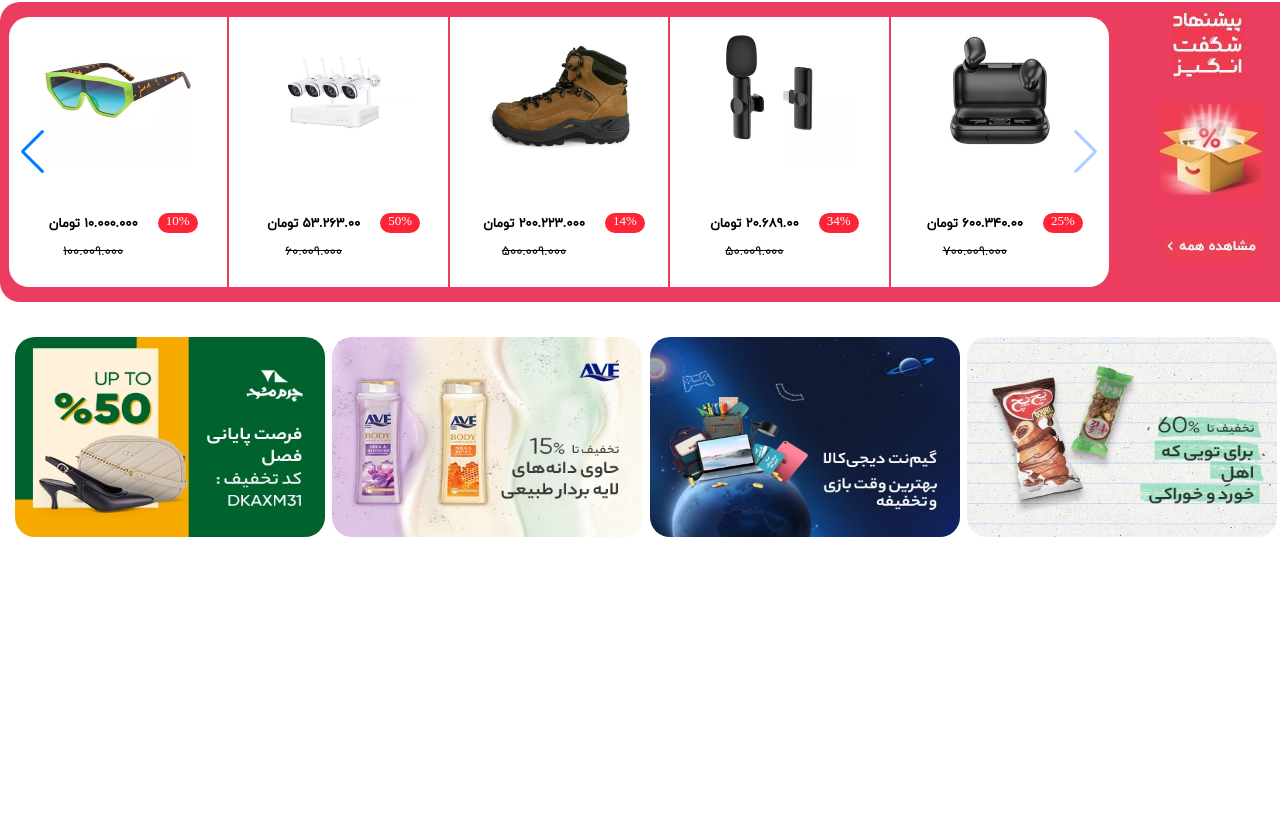
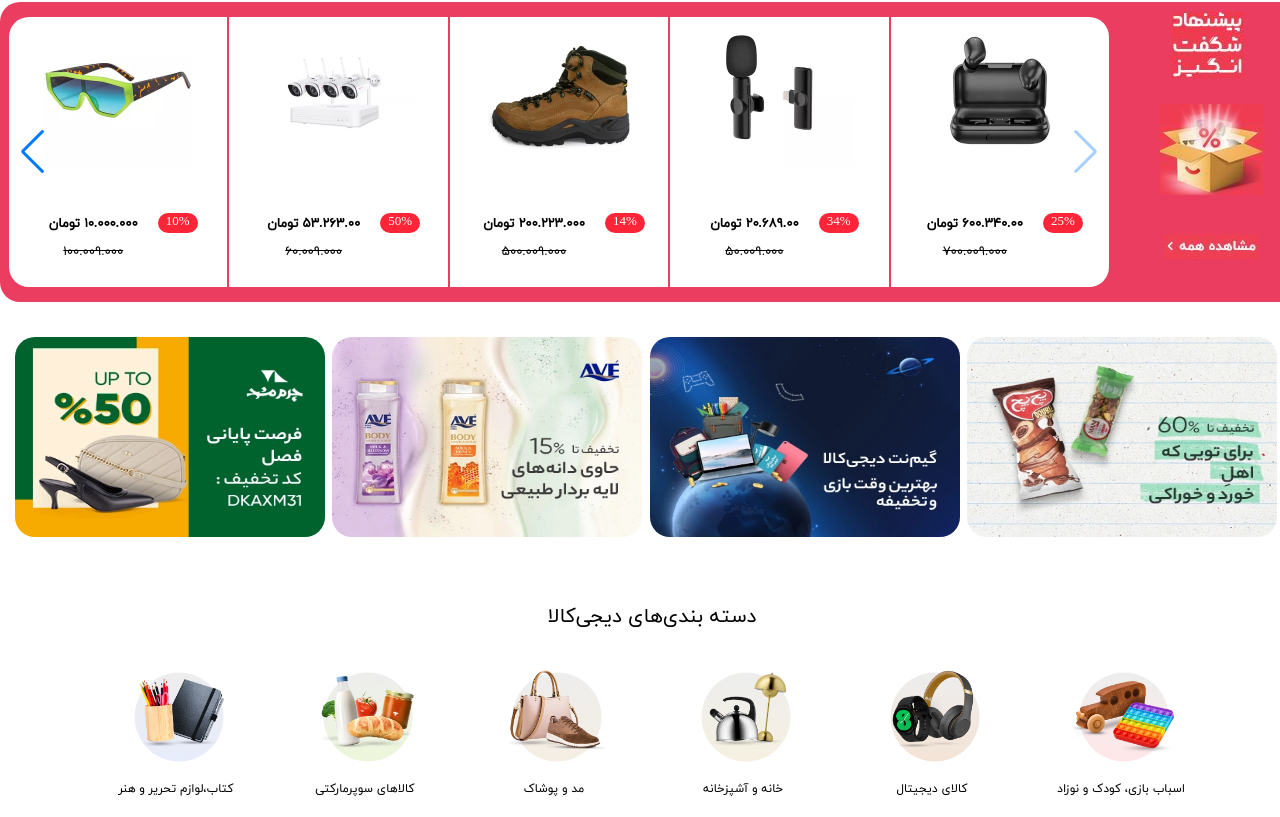
Before and after one commit to sinarahbari/Digikala-project, a website: page index.html in a window 1280 px wide. Shown: the part 959-1776 px from the top of the page. Before the commit the page ends 1506 px from the top, so only its background shows below. Drawn offline with Linux system fonts and the light colour scheme; files whose address does not match are found by name.

Commit message:
CATEGORY PART1 created

```diff
--- /dev/null
+++ b/css/category1.css
@@ -0,0 +1,200 @@
+/*category start*/
+div.category {
+  width: 1304px;
+  height: 60px;
+  text-align: center;
+  margin: 40px -80px 40px 0px;
+  /* background-color: aqua; */
+}
+div.category > p {
+  line-height: 60px;
+  font-family: IR-YEKAN;
+  font-size: 20px;
+}
+div.ctgry {
+  width: inherit;
+  height: 150px;
+  margin: -20px -80px 40px 0px;
+  /* background-color: aqua; */
+}
+
+div.ctgry > div.ctgry-1 {
+  line-height: -100px;
+  position: relative;
+  margin-right: 90px;
+}
+
+div.ctgry > div.ctgry-1 > div.toy {
+  width: 181.71px;
+  height: 134.04px;
+  position: absolute;
+  /* background-color: black; */
+}
+
+div.ctgry > div.ctgry-1 > div.toy > a {
+  width: 181.71px;
+  height: 134.04px;
+}
+
+div.ctgry > div.ctgry-1 > div.toy > a > img {
+  width: 100px;
+  height: 100px;
+  margin-right: 40px;
+  /* background-color: blue; */
+}
+
+div.ctgry > div.ctgry-1 > div.toy > p {
+  width: 130px;
+  height: 26.04px;
+  margin-top: 8px;
+  margin-right: 28px;
+  font-size: 12px;
+  font-family: IR-YEKAN;
+  text-align: center;
+}
+
+div.ctgry > div.ctgry-1 > div.book {
+  width: 181.71px;
+  height: 134.04px;
+  right: 945px;
+  position: absolute;
+}
+div.ctgry > div.ctgry-1 > div.book > a {
+  width: 181.71px;
+  height: 134.04px;
+}
+div.ctgry > div.ctgry-1 > div.book > a > img {
+  width: 100px;
+  height: 100px;
+  margin-right: 40px;
+}
+div.ctgry > div.ctgry-1 > div.book > p {
+  width: 130px;
+  height: 26.04px;
+  margin-top: 8px;
+  margin-right: 28px;
+  font-size: 12px;
+  font-family: IR-YEKAN;
+  text-align: center;
+}
+div.ctgry > div.ctgry-1 > div.supermarket {
+  width: 181.71px;
+  height: 134.04px;
+  right: 756px;
+  position: absolute;
+}
+div.ctgry > div.ctgry-1 > div.supermarket > a {
+  width: 181.71px;
+  height: 134.04px;
+}
+div.ctgry > div.ctgry-1 > div.supermarket > a > img {
+  width: 100px;
+  height: 100px;
+  margin-right: 40px;
+}
+div.ctgry > div.ctgry-1 > div.supermarket > p {
+  width: 130px;
+  height: 26.04px;
+  margin-top: 8px;
+  margin-right: 28px;
+  font-size: 12px;
+  font-family: IR-YEKAN;
+  text-align: center;
+}
+div.ctgry > div.ctgry-1 > div.clothes {
+  width: 181.71px;
+  height: 134.04px;
+  right: 567px;
+  position: absolute;
+}
+div.ctgry > div.ctgry-1 > div.clothes > a {
+  width: 181.71px;
+  height: 134.04px;
+}
+div.ctgry > div.ctgry-1 > div.clothes > a > img {
+  width: 100px;
+  height: 100px;
+  margin-right: 40px;
+}
+div.ctgry > div.ctgry-1 > div.clothes > p {
+  width: 130px;
+  height: 26.04px;
+  margin-top: 8px;
+  margin-right: 28px;
+  font-size: 12px;
+  font-family: IR-YEKAN;
+  text-align: center;
+}
+div.ctgry > div.ctgry-1 > div.kitchen {
+  width: 181.71px;
+  height: 134.04px;
+  right: 378px;
+  position: absolute;
+}
+div.ctgry > div.ctgry-1 > div.kitchen > a {
+  width: 181.71px;
+  height: 134.04px;
+}
+div.ctgry > div.ctgry-1 > div.kitchen > a > img {
+  width: 100px;
+  height: 100px;
+  margin-right: 40px;
+}
+div.ctgry > div.ctgry-1 > div.kitchen > p {
+  width: 130px;
+  height: 26.04px;
+  margin-top: 8px;
+  margin-right: 28px;
+  font-size: 12px;
+  font-family: IR-YEKAN;
+  text-align: center;
+}
+div.ctgry > div.ctgry-1 > div.digital {
+  width: 181.71px;
+  height: 134.04px;
+  right: 189px;
+  position: absolute;
+}
+div.ctgry > div.ctgry-1 > div.digital > a {
+  width: 181.71px;
+  height: 134.04px;
+}
+div.ctgry > div.ctgry-1 > div.digital > a > img {
+  width: 100px;
+  height: 100px;
+  margin-right: 40px;
+}
+div.ctgry > div.ctgry-1 > div.digital > p {
+  width: 130px;
+  height: 26.04px;
+  margin-top: 8px;
+  margin-right: 28px;
+  font-size: 12px;
+  font-family: IR-YEKAN;
+  text-align: center;
+}
+div.ctgry > div.ctgry-1 > div.mobile {
+  width: 181.71px;
+  height: 134.04px;
+  right: 0;
+  position: absolute;
+}
+div.ctgry > div.ctgry-1 > div.mobile > a {
+  width: 181.71px;
+  height: 134.04px;
+}
+div.ctgry > div.ctgry-1 > div.mobile > a > img {
+  width: 100px;
+  height: 100px;
+  margin-right: 40px;
+}
+div.ctgry > div.ctgry-1 > div.mobile > p {
+  width: 130px;
+  height: 26.04px;
+  margin-top: 8px;
+  margin-right: 28px;
+  font-size: 12px;
+  font-family: IR-YEKAN;
+  text-align: center;
+}
+/*category done*/
--- a/css/main.css
+++ b/css/main.css
@@ -6,3 +6,4 @@
 @import url(../css/story2.css);
 @import url(../css/swiper2.css);
 @import url(../css/card-1-4pic.css);
+@import url(../css/category1.css);
--- a/index.html
+++ b/index.html
@@ -4,7 +4,7 @@
 <head>
     <meta charset="UTF-8" dir="rtl">
     <meta name="viewport" content="width=device-width, initial-scale=1.0">
-    <title>فروشگاه اینترنتی دیجیکالا</title>
+    <title>فروشگاه اینترنتی دیجی کالا</title>
 
     <link rel="stylesheet" href="./swiper/swiper-bundle.min.css">
     <link rel="stylesheet" href="./fontawesome/css/all.min.css" type="text/css">
@@ -343,7 +343,7 @@
                 </div>
 
 
-                 <div class="card-3">
+                <div class="card-3">
                     <a href="#"><img src="./image/card1-4pic/3pix.webp" alt="card3" /></a>
                 </div>
 
@@ -360,7 +360,67 @@
 
 
 
+            <!--category part1 start-->
+            <div class="category">
+                <p>دسته &zwnj;بندی&zwnj;های دیجی&zwnj;کالا</p>
+            </div>
 
+
+            <div class="ctgry">
+                <div class="ctgry-1">
+                  <div class="toy">
+                    <a href="#"
+                      ><img src="./image/category/CATGORY-1/toy.png" alt="toy"
+                    /></a>
+                    <p>اسباب بازی، کودک و نوزاد</p>
+                  </div>
+                  <div class="book">
+                    <a href="#"
+                      ><img src="./image/category/CATGORY-1/books.png" alt="books"
+                    /></a>
+                    <p>کتاب،لوازم تحریر و هنر</p>
+                  </div>
+                  <div class="supermarket">
+                    <a href="#"
+                      ><img
+                        src="./image/category/CATGORY-1/supermarket.png"
+                        alt="supermarket"
+                    /></a>
+                    <p>کالاهای سوپرمارکتی</p>
+                  </div>
+                  <div class="clothes">
+                    <a href="#"
+                      ><img src="./image/category/CATGORY-1/clothes.png" alt="clothes"
+                    /></a>
+                    <p>مد و پوشاک</p>
+                  </div>
+                  <div class="kitchen">
+                    <a href="#"
+                      ><img src="./image/category/CATGORY-1/kitchen.png" alt="kitchen"
+                    /></a>
+                    <p>خانه و آشپزخانه</p>
+                  </div>
+                  <div class="digital">
+                    <a href="#"
+                      ><img src="./image/category/CATGORY-1/digital.png" alt="digital"
+                    /></a>
+                    <p>کالای دیجیتال</p>
+                  </div>
+
+              <!--category part1 end-->
+
+
+
+
+
+
+            <!-- category part2 start -->
+
+
+
+
+
+            <!--category part2 end-->
 
 
 
```
Also changed, not shown: image/category/CATGORY-1/books.png (added), image/category/CATGORY-1/clothes.png (added), image/category/CATGORY-1/digital.png (added), image/category/CATGORY-1/kitchen.png (added), image/category/CATGORY-1/phone.png (added), image/category/CATGORY-1/supermarket.png (added), image/category/CATGORY-1/toy.png (added), image/category/CATGORY-2/car.png (added), image/category/CATGORY-2/classic.png (added), image/category/CATGORY-2/girt card.png (added), image/category/CATGORY-2/gym.png (added), image/category/CATGORY-2/perfume.png (added), image/category/CATGORY-2/tool.png (added).
